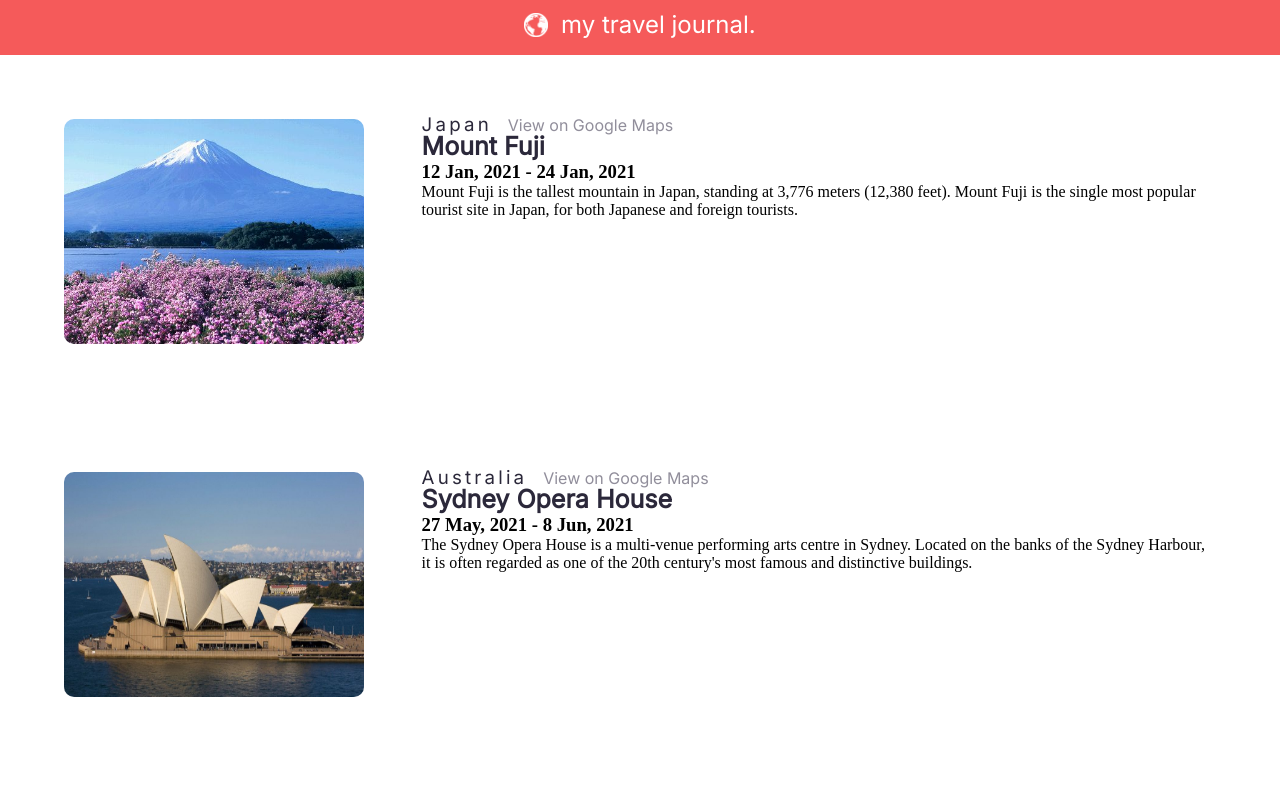
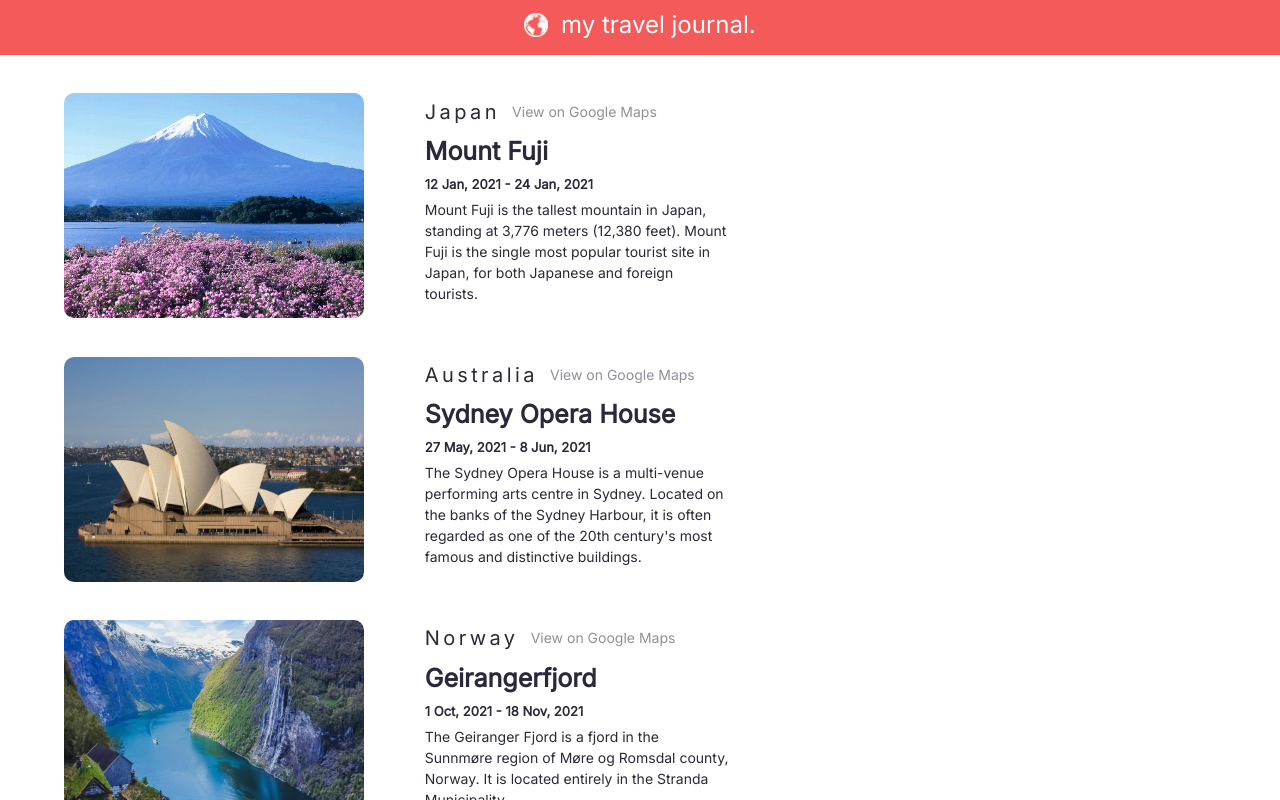
Before and after one commit to alejotsv/travel-journal, a React (Vite) app: page / in a window 1280 px wide. Shown: the top 800 px of the page. Built offline with nearby package versions, Linux system fonts and the light colour scheme.

Commit message:
complete css

```diff
--- a/src/App.css
+++ b/src/App.css
@@ -24,7 +24,8 @@
 }
 
 .card {
-  padding: 5%;
+  padding-left: 5%;
+  padding-top: 3%;
   display: flex;
 }
 
@@ -34,6 +35,8 @@
 
 .destination-content {
   margin-left: 5%;
+  padding-top: 1%;
+  max-width: 50%;
 }
 
 .destination-content > h2 {
@@ -42,12 +45,36 @@
   font-weight: 700;
   font-size: 25px;
   line-height: 30px;
+  margin-bottom: 2%;
+
+  color: #2B283A;
+}
+
+.destination-content > h3 {
+  font-family: 'Inter';
+  font-style: normal;
+  font-weight: 700;
+  font-size: 13px;
+  line-height: 12px;
+  margin-bottom: 1.5%;
+
+  color: #2B283A;
+}
+
+.destination-content > p {
+  font-family: 'Inter';
+  font-style: normal;
+  font-weight: 400;
+  font-size: 14px;
+  line-height: 1.5;
+  max-width: 50%;
 
   color: #2B283A;
 }
 
 .location {
   display: flex;
+  margin-bottom: 3%;
 }
 
 .location > a {
@@ -56,6 +83,7 @@
   font-family: 'Inter';
   font-style: normal;
   font-weight: 400;
+  font-size: 14px;
   line-height: 12px;
   /* identical to box height */
 
@@ -68,6 +96,7 @@
   font-style: normal;
   font-weight: 400;
   line-height: 12px;
+  font-size: 20px;
   letter-spacing: 0.17em;
 
   color: #2B283A;
```
Also changed, not shown: index.html (line endings or trailing spaces), src/components/Card.jsx (line endings or trailing spaces).
